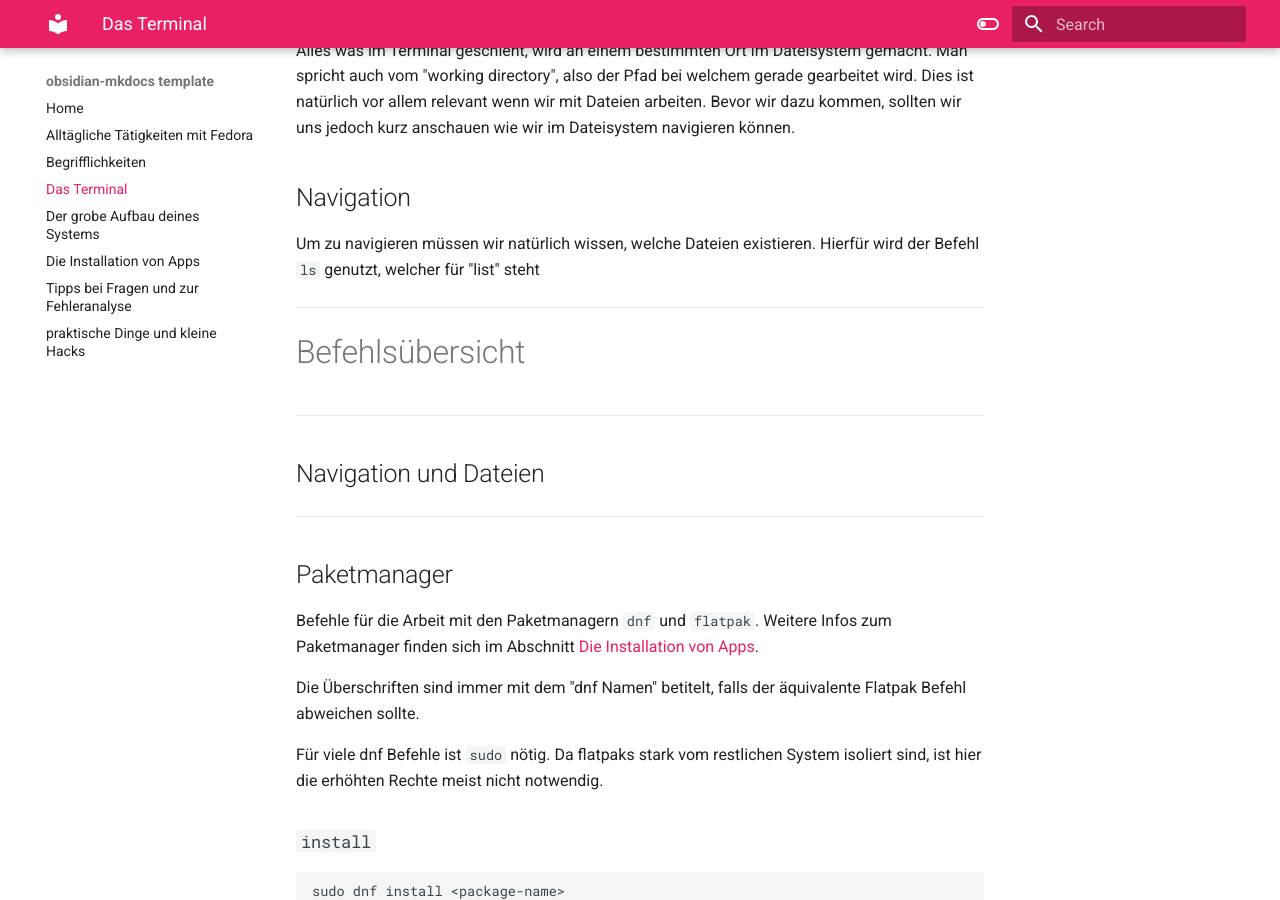
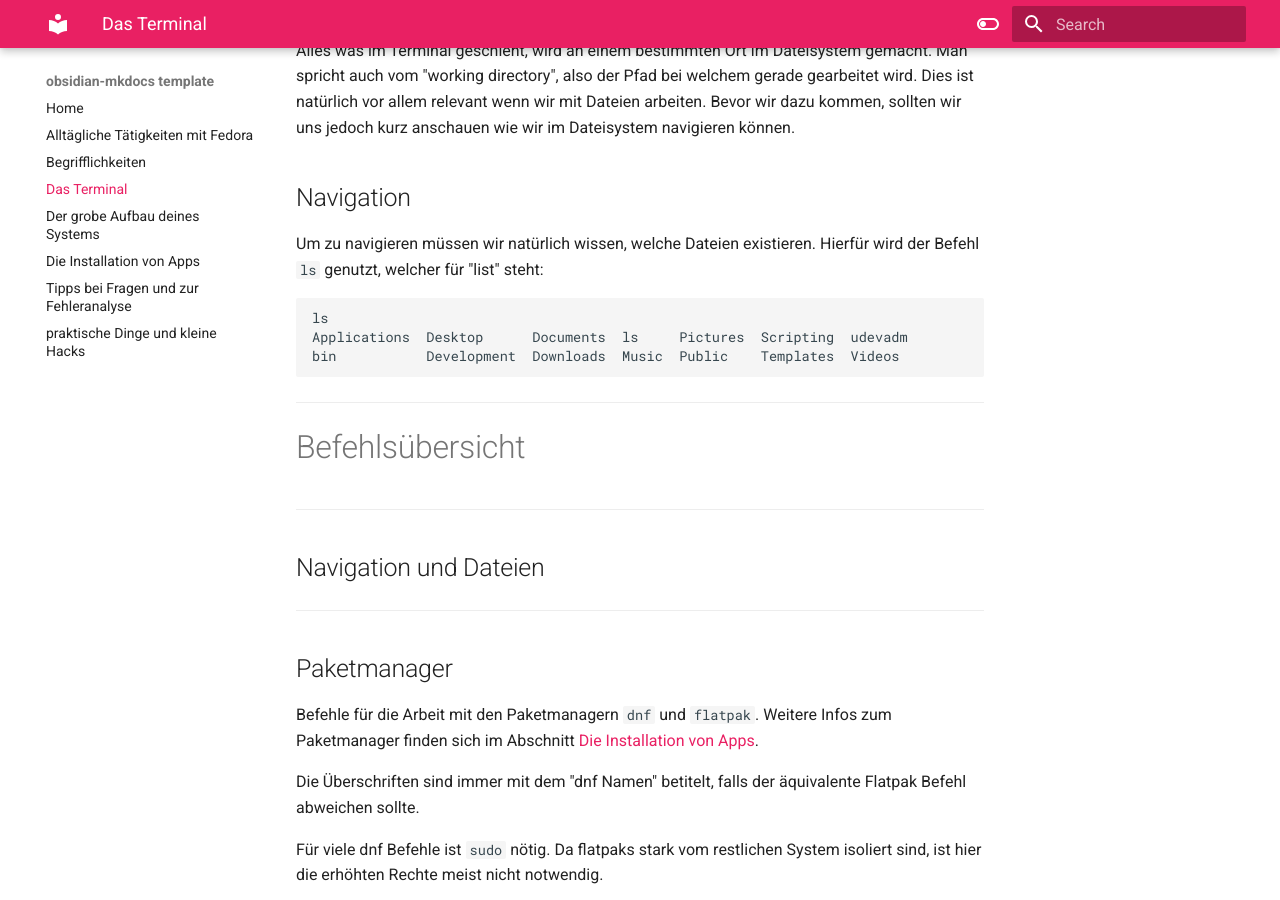
Before and after one commit to Tecipry/Handbuch-fedoraKDE, an MkDocs documentation site: the page built from docs/Das Terminal.md, in a window 1280 px wide and 900 px high, scrolled down 852 px. Built offline with MkDocs 1.6.1 and Material for MkDocs 9.7.7, drawn with Linux system fonts in a browser that asks for light colours.

Commit message:
backup from:  20-12-2025 13:49:51

````diff
--- a/docs/Das Terminal.md
+++ b/docs/Das Terminal.md
@@ -22,7 +22,12 @@ Alles was im Terminal geschieht, wird an einem bestimmten Ort im Dateisystem gem
 
 ## Navigation
 
-Um zu navigieren müssen wir natürlich wissen, welche Dateien existieren. Hierfür wird der Befehl `ls` genutzt, welcher für "list" steht
+Um zu navigieren müssen wir natürlich wissen, welche Dateien existieren. Hierfür wird der Befehl `ls` genutzt, welcher für "list" steht:
+```sh
+ls
+Applications  Desktop      Documents  ls     Pictures  Scripting  udevadm
+bin           Development  Downloads  Music  Public    Templates  Videos
+```
 
 
 
````
